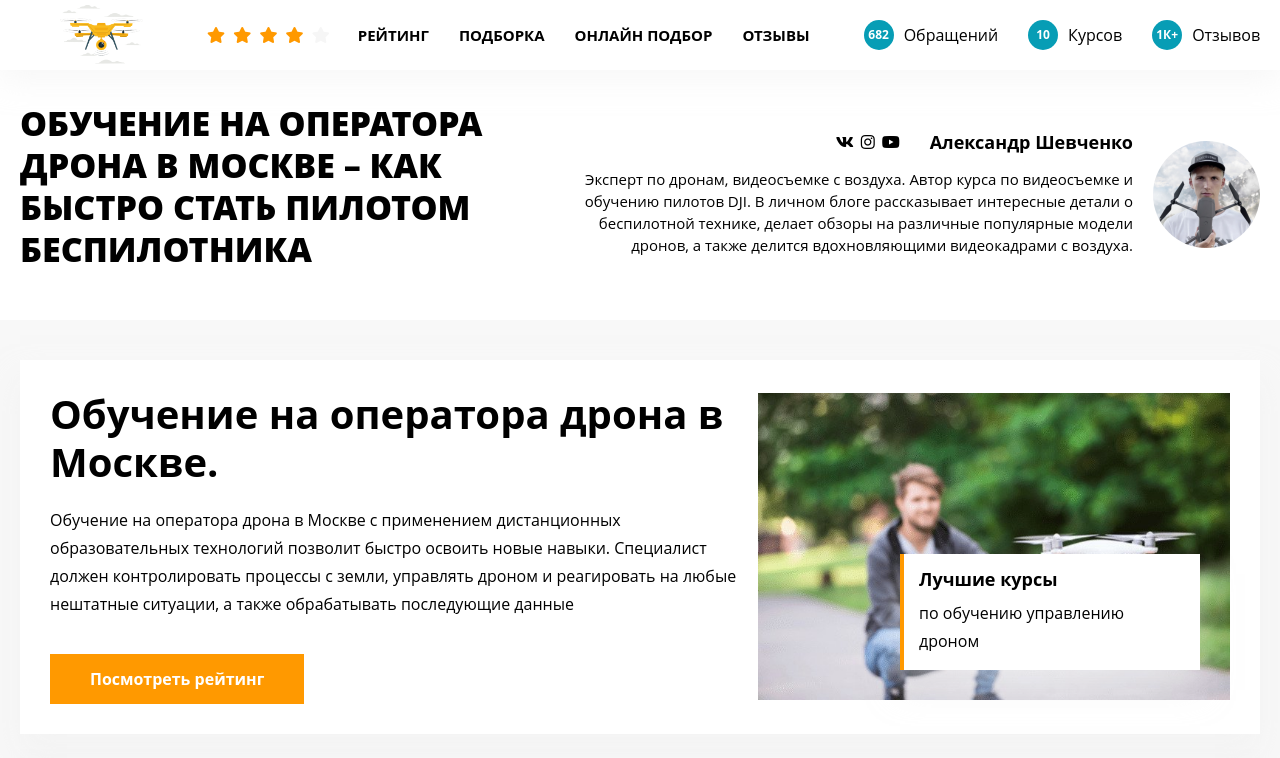
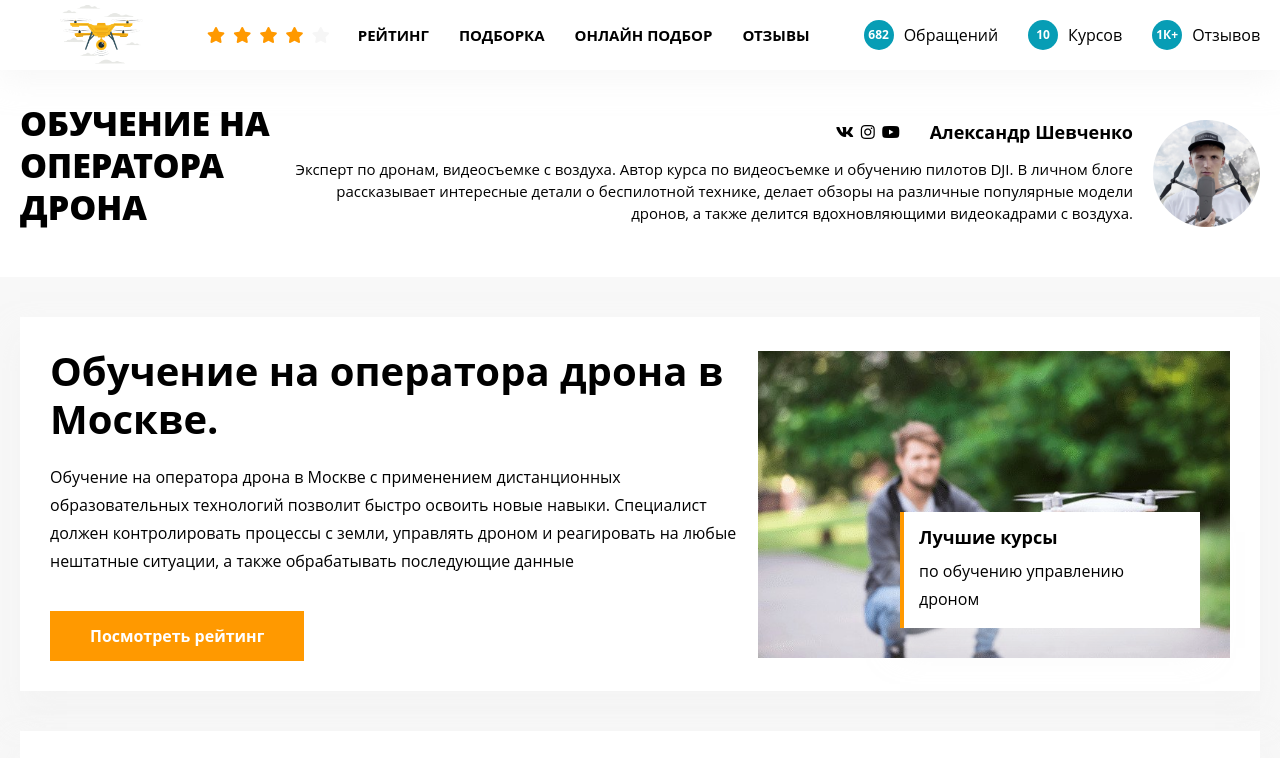
Before and after one commit to pashnin/operator-drona-obuchenie, a plain HTML site: page index.htm in a window 1280 px wide. Shown: the top 758 px of the page. Drawn offline with nearby package versions, Linux system fonts and the light colour scheme; files that its build step writes are made by us from their sources; files whose address does not match are found by name; a web font is replaced by a local one.

Commit message:
Update index.htm

```diff
--- a/index.htm
+++ b/index.htm
@@ -177,7 +177,7 @@
 <div class="header_bottom">
 <div class="wr">
 <div class="df">
-<h1 class="title_1">Обучение на оператора дрона в Москве – как быстро стать пилотом беспилотника
+<h1 class="title_1">Обучение на оператора дрона
 </h1>
 <div class="author df">
 <div class="left">
```
